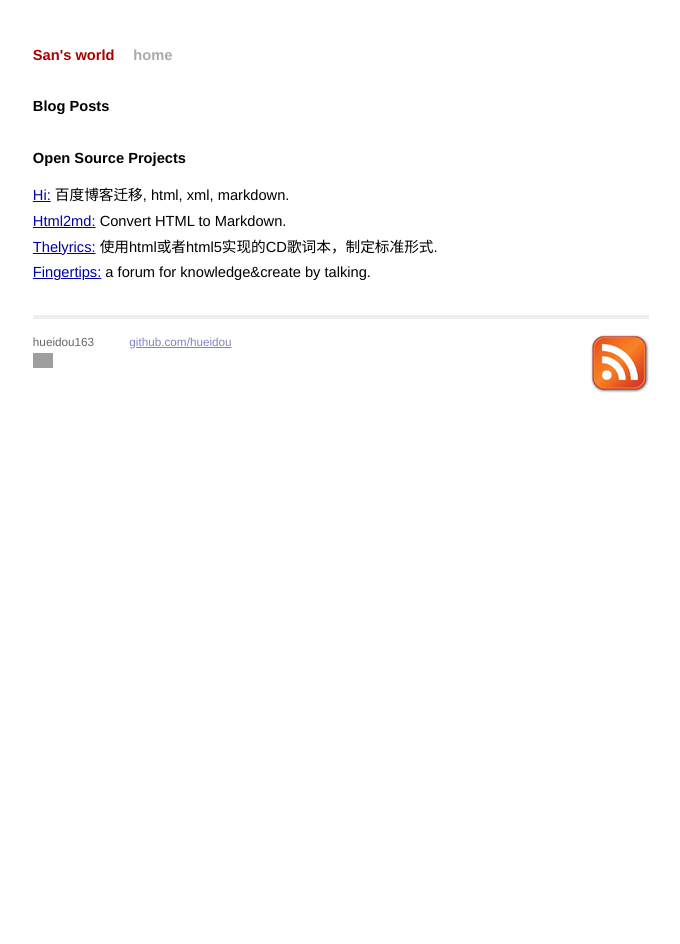
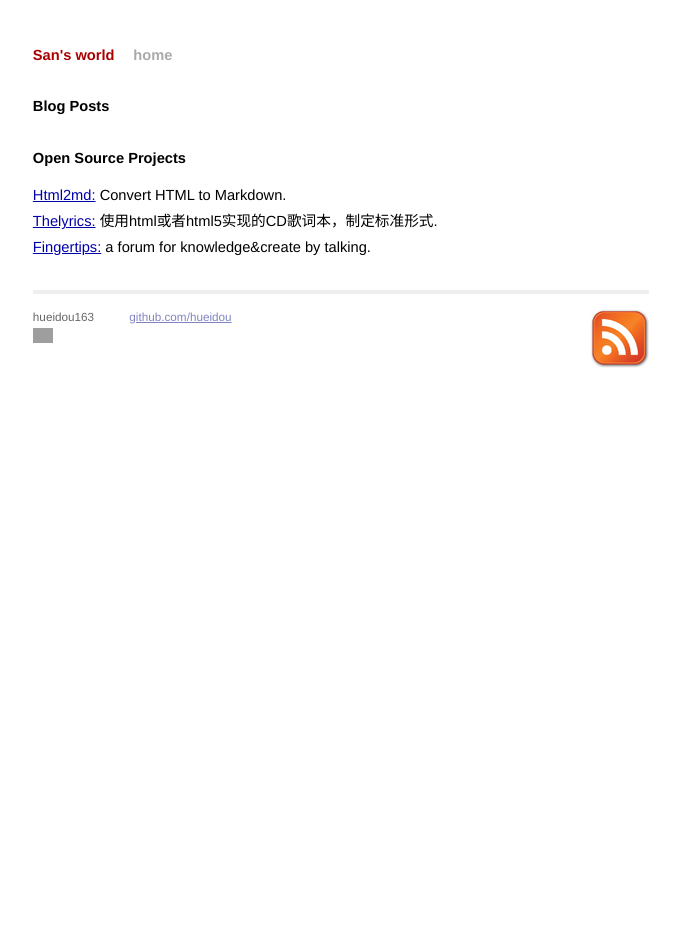
Before and after one commit to isensen/jot, a Jekyll site: the page built from index.html, in a window 1280 px wide. Shown: the whole page, without its empty margins (299-979 px from the left). Built offline with Jekyll 4.4.1, drawn with Linux system fonts in a browser that asks for light colours; Markdown is read by kramdown in place of the engine named in the settings; some of the changed lines change nothing that is shown; grey boxes are pictures that could not be loaded.

Commit message:
edit index.html

```diff
--- a/index.html
+++ b/index.html
@@ -1,6 +1,6 @@
 ---
 layout: default
-title: San's world
+title: i3342th
 ---
 
 <div id="home">
@@ -13,7 +13,6 @@ title: San's world
 
   <h1>Open Source Projects</h1>
   <ul class="posts">
-    <li><a href="http://github.com/hueidou/hi/">Hi:</a> 百度博客迁移, html, xml, markdown.</li>
     <li><a href="http://github.com/hueidou/html2md/">Html2md:</a> Convert HTML to Markdown.</li>
     <li><a href="http://github.com/hueidou/thelyrics/">Thelyrics:</a> 使用html或者html5实现的CD歌词本，制定标准形式.</li>
     <li><a href="http://github.com/hueidou/fingertips/">Fingertips:</a> a forum for knowledge&create by talking.</li>
```
